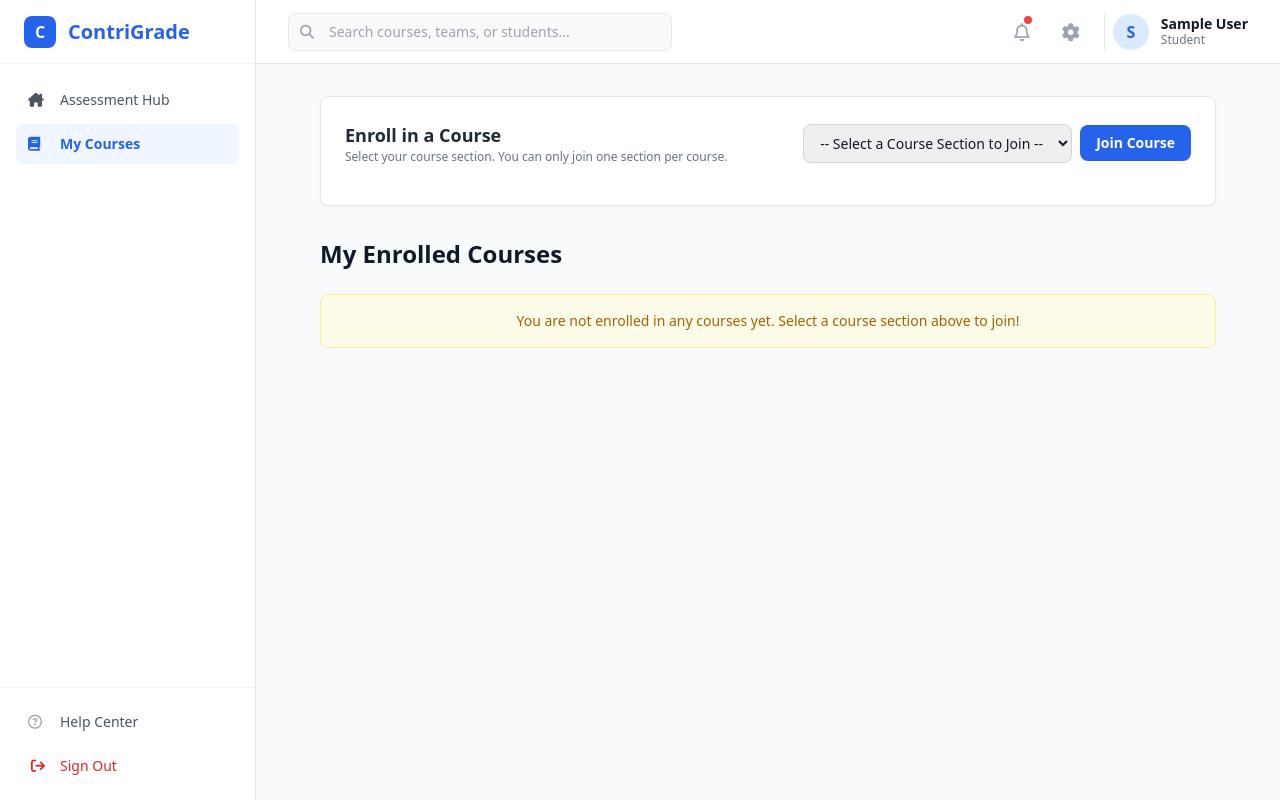
After one commit to labibaNadi59/ContriGrade, a Django app: page /academic/student/courses/ in a window 1280 px wide. The commit adds this page. Run offline with Django 5.2, Linux system fonts and the light colour scheme; the visitor is signed in with stand-in values (Sample User, id 1); data comes from the database, SQL or seed files in the repository; data that the repository does not hold is empty; some libraries are stand-ins or nearby versions.

Commit message:
students now can select specific course & section

```diff
--- a/academic/forms.py
+++ b/academic/forms.py
@@ -1,4 +1,6 @@
 from django import forms
+from django.contrib.auth import get_user_model
+
 from .models import Project, Team, Course, TeamMember
 from accounts.models import User
 from .models import CourseSection
@@ -32,11 +34,14 @@ class ProjectForm(forms.ModelForm):
                 self.fields['section'].queryset = CourseSection.objects.all()
 
 
+User = get_user_model()
+
+
 class TeamForm(forms.ModelForm):
     members = forms.ModelMultipleChoiceField(
-        queryset=User.objects.filter(role='STUDENT'),
+        queryset=User.objects.filter(role='STUDENT'),  # Default fallback
         widget=forms.SelectMultiple(attrs={'class': 'w-full px-3 py-2 border rounded-lg', 'size': '5'}),
-        help_text="Hold Ctrl (or Cmd) to select multiple students.",
+        help_text="Hold Ctrl (or Cmd) to select multiple students. Only students enrolled in the section will appear.",
         required=False
     )
 
@@ -45,23 +50,40 @@ class TeamForm(forms.ModelForm):
         fields = ['project', 'team_name']
         widgets = {
             'project': forms.Select(attrs={'class': 'w-full px-3 py-2 border rounded-lg'}),
-            'team_name': forms.TextInput(attrs={'class': 'w-full px-3 py-2 border rounded-lg', 'placeholder': 'e.g., VoltShare'}),
+            'team_name': forms.TextInput(
+                attrs={'class': 'w-full px-3 py-2 border rounded-lg', 'placeholder': 'e.g., VoltShare'}),
         }
 
     def __init__(self, *args, **kwargs):
-        # Extract the user passed from the view for authorization filtering
         user = kwargs.pop('user', None)
         super().__init__(*args, **kwargs)
 
-        # Restrict project choices based on role authorization
+        # 1. Restrict Project Choices
         if user:
             if user.role == 'INSTRUCTOR':
                 self.fields['project'].queryset = Project.objects.filter(section__instructor=user)
             elif user.is_coordinator:
                 self.fields['project'].queryset = Project.objects.all()
 
-        if self.instance and self.instance.pk:
+        # 2. Dynamic Student Member Filtering
+        if 'project' in self.data:
+            # If form was submitted (POST), lock dropdown to students of the chosen project's section
+            try:
+                project_id = int(self.data.get('project'))
+                project = Project.objects.get(pk=project_id)
+                self.fields['members'].queryset = project.section.students.all()
+            except (ValueError, TypeError, Project.DoesNotExist):
+                pass
+
+        elif self.instance and self.instance.pk:
+            # If editing an existing team, only show students in that project's section
+            self.fields['members'].queryset = self.instance.project.section.students.all()
             self.fields['members'].initial = self.instance.members.all()
+
+        elif user and user.role == 'INSTRUCTOR':
+            # Default GET state for instructors: Only show students enrolled in *any* of their assigned sections
+            self.fields['members'].queryset = User.objects.filter(enrolled_sections__instructor=user).distinct()
+
 
 class CourseSectionForm(forms.ModelForm):
     class Meta:
@@ -200,3 +222,31 @@ class StudentProjectRoleForm(forms.ModelForm):
         if commit:
             instance.save()
         return instance
+
+
+class StudentEnrollmentForm(forms.Form):
+    section = forms.ModelChoiceField(
+        queryset=None,
+        empty_label="-- Select a Course Section to Join --",
+        widget=forms.Select(attrs={
+            'class': 'flex-1 px-3 py-2 border border-gray-300 rounded-lg text-sm focus:ring-2 focus:ring-blue-500 outline-none',
+            'required': True
+        })
+    )
+
+    def __init__(self, *args, **kwargs):
+        # Extract the user to filter the dropdown
+        user = kwargs.pop('user', None)
+        super().__init__(*args, **kwargs)
+
+        from .models import CourseSection
+        qs = CourseSection.objects.select_related('course', 'instructor')
+
+        if user:
+            # Find all courses the student is already in, and exclude them from the dropdown
+            enrolled_course_ids = user.enrolled_sections.values_list('course_id', flat=True)
+            qs = qs.exclude(course_id__in=enrolled_course_ids)
+
+        self.fields['section'].queryset = qs
+        self.fields['section'].label_from_instance = lambda \
+            obj: f"{obj.course.course_code} - {obj.section_name} (Inst: {obj.instructor.name if obj.instructor else 'TBA'})"
--- /dev/null
+++ b/academic/templates/academic/student_courses.html
@@ -0,0 +1,66 @@
+{% extends 'academic/base.html' %}
+{% block title %}My Courses - ContriGrade{% endblock %}
+
+{% block sidebar_links %}
+<!-- Inactive state for Assessment Hub -->
+<a href="{% url 'student_dashboard' %}" class="flex items-center space-x-3 px-3 py-2.5 text-gray-600 hover:bg-gray-50 rounded-lg text-sm font-medium transition">
+    <i class="fa-solid fa-house-chimney w-5"></i>
+    <span>Assessment Hub</span>
+</a>
+<!-- Active state for Courses -->
+<a href="{% url 'student_courses' %}" class="flex items-center space-x-3 px-3 py-2.5 bg-blue-50 text-blue-600 rounded-lg text-sm font-semibold">
+    <i class="fa-solid fa-book w-5"></i>
+    <span>My Courses</span>
+</a>
+{% endblock %}
+
+{% block content %}
+<div class="max-w-4xl mx-auto">
+
+    {% if messages %}
+        <div class="mb-6 space-y-2">
+            {% for message in messages %}
+                <div class="p-4 rounded-lg text-sm font-semibold bg-green-50 text-green-700 border border-green-200">
+                    {{ message }}
+                </div>
+            {% endfor %}
+        </div>
+    {% endif %}
+
+    <div class="bg-white rounded-lg shadow-sm border border-gray-200 p-6 mb-8">
+        <div class="flex flex-col md:flex-row md:items-center justify-between mb-4 gap-4">
+            <div>
+                <h3 class="text-lg font-bold text-gray-800">Enroll in a Course</h3>
+                <p class="text-xs text-gray-500">Select your course section. You can only join one section per course.</p>
+            </div>
+
+            <form action="{% url 'enroll_in_section' %}" method="post" class="flex items-center gap-2 w-full md:w-auto">
+                {% csrf_token %}
+                {{ enroll_form.section }}
+                <button type="submit" class="bg-blue-600 hover:bg-blue-700 text-white px-4 py-2 rounded-lg text-sm font-semibold transition whitespace-nowrap">
+                    Join Course
+                </button>
+            </form>
+        </div>
+    </div>
+
+    <h2 class="text-2xl font-bold mb-6">My Enrolled Courses</h2>
+
+    {% if my_sections %}
+        <div class="grid grid-cols-1 md:grid-cols-2 gap-4">
+            {% for sec in my_sections %}
+                <div class="bg-white border border-gray-200 p-5 rounded-lg shadow-sm flex flex-col border-l-4 border-blue-500">
+                    <span class="text-xs text-gray-400 uppercase tracking-wider font-bold mb-1">Course Code: {{ sec.course.course_code }}</span>
+                    <span class="font-bold text-gray-800 text-lg">{{ sec.course.course_name }}</span>
+                    <span class="text-sm font-semibold text-blue-600 mt-2">{{ sec.section_name }}</span>
+                    <span class="text-xs text-gray-500 mt-1">Instructor: {{ sec.instructor.name|default:"TBA" }}</span>
+                </div>
+            {% endfor %}
+        </div>
+    {% else %}
+        <div class="text-sm text-yellow-700 bg-yellow-50 border border-yellow-200 p-4 rounded-lg text-center">
+            You are not enrolled in any courses yet. Select a course section above to join!
+        </div>
+    {% endif %}
+</div>
+{% endblock %}
--- a/academic/templates/academic/student_dashboard.html
+++ b/academic/templates/academic/student_dashboard.html
@@ -3,9 +3,15 @@
 {% block title %}Student Dashboard - ContriGrade{% endblock %}
 
 {% block sidebar_links %}
+<!-- Active state for Assessment Hub -->
 <a href="{% url 'student_dashboard' %}" class="flex items-center space-x-3 px-3 py-2.5 bg-blue-50 text-blue-600 rounded-lg text-sm font-semibold">
     <i class="fa-solid fa-house-chimney w-5"></i>
     <span>Assessment Hub</span>
+</a>
+<!-- Inactive state for Courses -->
+<a href="{% url 'student_courses' %}" class="flex items-center space-x-3 px-3 py-2.5 text-gray-600 hover:bg-gray-50 rounded-lg text-sm font-medium transition">
+    <i class="fa-solid fa-book w-5"></i>
+    <span>My Courses</span>
 </a>
 {% endblock %}
 
--- a/academic/urls.py
+++ b/academic/urls.py
@@ -11,6 +11,10 @@ path('coordinator/sections/create/', views.section_create, name='section_create'
     path('coordinator/sections/<int:section_id>/delete/', views.section_delete, name='section_delete'),
     path('teams/', views.team_management, name='team_management'),
     path('teams/<int:team_id>/edit/', views.team_edit, name='team_edit'),
-path('student/memberships/<int:membership_id>/role/', views.update_student_project_role, name='update_student_project_role'),
+
+path('student/', views.student_dashboard, name='student_dashboard'),
+path('student/courses/', views.student_courses, name='student_courses'),
+    path('student/enroll/', views.enroll_in_section, name='enroll_in_section'),
+    path('student/memberships/<int:membership_id>/role/', views.update_student_project_role, name='update_student_project_role'),
 
 ]
--- a/academic/views.py
+++ b/academic/views.py
@@ -4,7 +4,8 @@ from django.core.exceptions import ValidationError
 from django.contrib.auth.decorators import login_required
 from accounts.decorators import student_required
 from .models import Project, Team, TeamMember, Course, CourseSection
-from .forms import ProjectForm, TeamForm, AssignInstructorForm, CourseSectionForm, CourseForm, StudentProjectRoleForm
+from .forms import ProjectForm, TeamForm, AssignInstructorForm, CourseSectionForm, CourseForm, StudentProjectRoleForm, \
+    StudentEnrollmentForm
 from django.shortcuts import get_object_or_404
 from accounts.models import User
 
@@ -46,18 +47,50 @@ def dashboard_redirect(request):
     return render(request, 'academic/instructor_dashboard.html', context)
 
 
+# academic/views.py
+
 @login_required
 @student_required
 def student_dashboard(request):
-    # Fetch ALL team memberships for this student
-    memberships = TeamMember.objects.filter(user=request.user).select_related('team__project', 'team', 'team__project__section')
-
-    context = {
+    # Assessment Hub
+    memberships = TeamMember.objects.filter(user=request.user).select_related(
+        'team__project__section__course'
+    )
+    return render(request, 'academic/student_dashboard.html', {
         'user': request.user,
         'memberships': memberships,
-    }
-    return render(request, 'academic/student_dashboard.html', context)
+    })
 
+
+@login_required
+@student_required
+def student_courses(request):
+    # My Enrolled Courses
+    my_sections = CourseSection.objects.filter(students=request.user).select_related('course', 'instructor')
+
+
+    enroll_form = StudentEnrollmentForm(user=request.user)
+
+    return render(request, 'academic/student_courses.html', {
+        'my_sections': my_sections,
+        'enroll_form': enroll_form,
+    })
+
+
+@login_required
+@student_required
+def enroll_in_section(request):
+    # Process enrollment and redirect back to the Courses page
+    if request.method == 'POST':
+        form = StudentEnrollmentForm(request.POST, user=request.user)
+        if form.is_valid():
+            section = form.cleaned_data['section']
+
+            section.students.add(request.user)
+            messages.success(request,
+                             f"Successfully enrolled in {section.course.course_code} - {section.section_name}.")
+
+    return redirect('student_courses')
 
 @login_required
 def team_management(request):
```
Also changed, not shown: academic/models.py (+17 -18 lines), academic/migrations/0004_coursesection_students.py (added).
